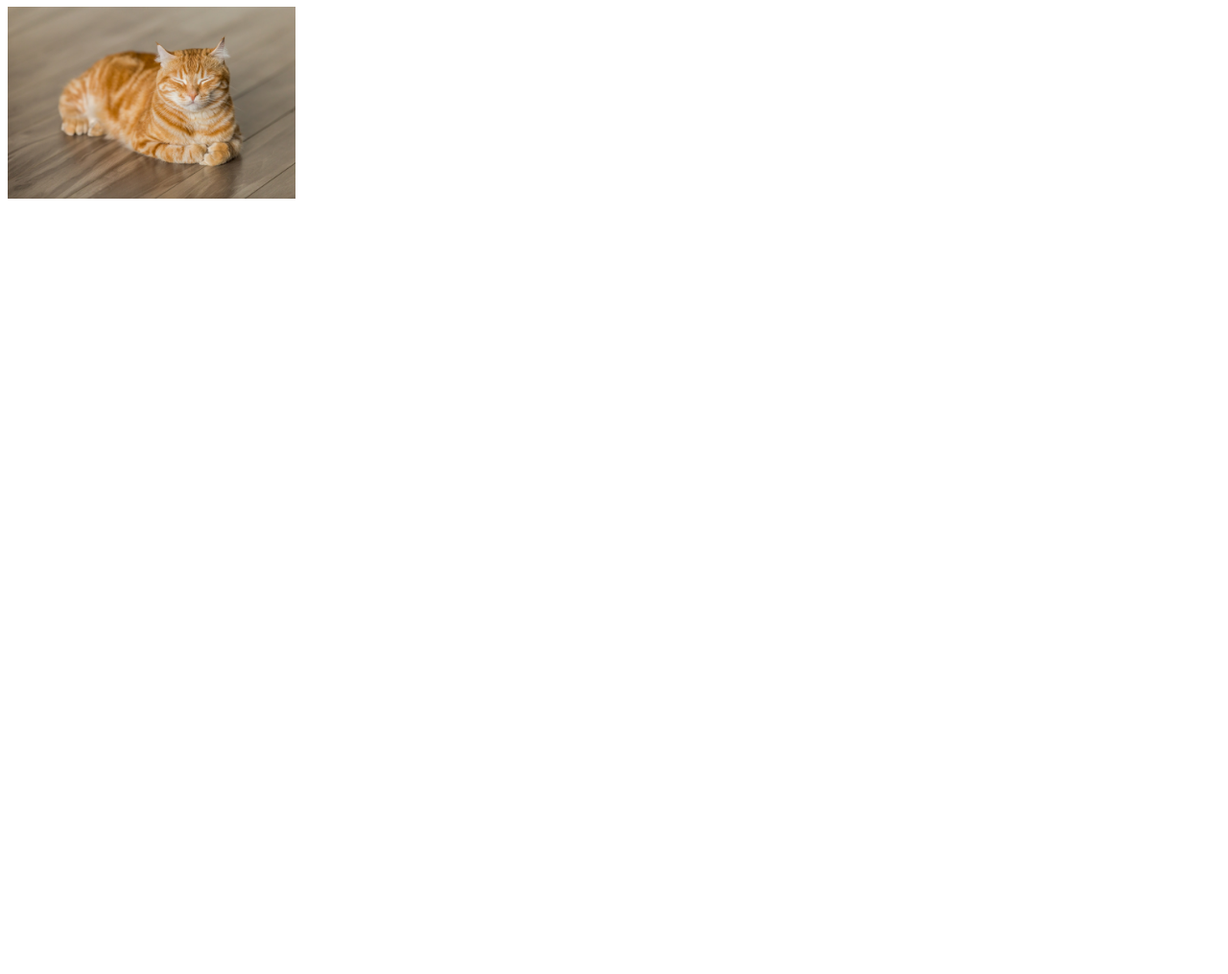
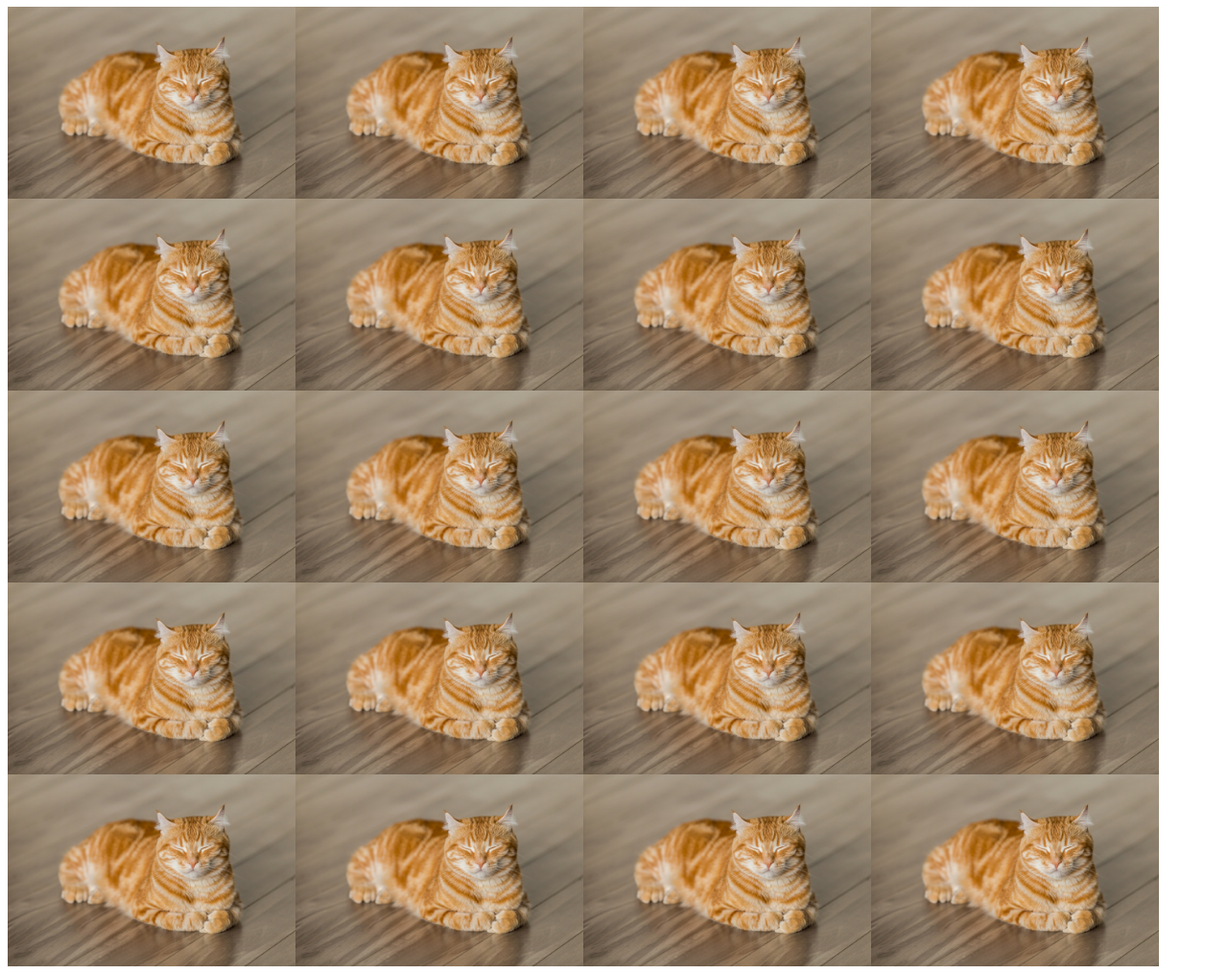
Before and after one commit to jdawsonimgix/gatsby-plugin-image-demo, a Gatsby site: page / in a window 1280 px wide. Shown: the part 73-1088 px from the top of the page at 96% size. Before the commit the page ends 800 px from the top, so only its background shows below. Built offline with nearby package versions, Linux system fonts and the light colour scheme; Gatsby itself is replaced by a stand-in of ours.

Commit message:
updated images for display. Also updated image formats

```diff
--- a/src/pages/index.js
+++ b/src/pages/index.js
@@ -4,11 +4,147 @@ import { StaticImage } from 'gatsby-plugin-image'
 export default function Home() {
   return <div>
 
-   <h1>Hello world!</h1>
+   <h1>Demo app using gatsby-plugin-image</h1>
+
     <StaticImage
       src="../images/cat-1.jpeg"
       width={300}
       alt="Cat 1"
+      formats={["AUTO", "WEBP", "AVIF"]}
     />
+
+<StaticImage
+      src="../images/cat-1.jpeg"
+      width={300}
+      alt="Cat 1"
+      formats={["AUTO", "WEBP", "AVIF"]}
+    />
+
+<StaticImage
+      src="../images/cat-1.jpeg"
+      width={300}
+      alt="Cat 1"
+      formats={["AUTO", "WEBP", "AVIF"]}
+    />
+
+<StaticImage
+      src="../images/cat-1.jpeg"
+      width={300}
+      alt="Cat 1"
+      formats={["AUTO", "WEBP", "AVIF"]}
+    />
+
+<StaticImage
+      src="../images/cat-1.jpeg"
+      width={300}
+      alt="Cat 1"
+      formats={["AUTO", "WEBP", "AVIF"]}
+    />
+
+<StaticImage
+      src="../images/cat-1.jpeg"
+      width={300}
+      alt="Cat 1"
+      formats={["AUTO", "WEBP", "AVIF"]}
+    />
+
+<StaticImage
+      src="../images/cat-1.jpeg"
+      width={300}
+      alt="Cat 1"
+      formats={["AUTO", "WEBP", "AVIF"]}
+    />
+
+<StaticImage
+      src="../images/cat-1.jpeg"
+      width={300}
+      alt="Cat 1"
+      formats={["AUTO", "WEBP", "AVIF"]}
+    />
+
+<StaticImage
+      src="../images/cat-1.jpeg"
+      width={300}
+      alt="Cat 1"
+      formats={["AUTO", "WEBP", "AVIF"]}
+    />
+
+<StaticImage
+      src="../images/cat-1.jpeg"
+      width={300}
+      alt="Cat 1"
+      formats={["AUTO", "WEBP", "AVIF"]}
+    />
+
+<StaticImage
+      src="../images/cat-1.jpeg"
+      width={300}
+      alt="Cat 1"
+      formats={["AUTO", "WEBP", "AVIF"]}
+    />
+
+<StaticImage
+      src="../images/cat-1.jpeg"
+      width={300}
+      alt="Cat 1"
+      formats={["AUTO", "WEBP", "AVIF"]}
+    />
+
+<StaticImage
+      src="../images/cat-1.jpeg"
+      width={300}
+      alt="Cat 1"
+      formats={["AUTO", "WEBP", "AVIF"]}
+    />
+
+<StaticImage
+      src="../images/cat-1.jpeg"
+      width={300}
+      alt="Cat 1"
+      formats={["AUTO", "WEBP", "AVIF"]}
+    />
+
+<StaticImage
+      src="../images/cat-1.jpeg"
+      width={300}
+      alt="Cat 1"
+      formats={["AUTO", "WEBP", "AVIF"]}
+    />
+
+<StaticImage
+      src="../images/cat-1.jpeg"
+      width={300}
+      alt="Cat 1"
+      formats={["AUTO", "WEBP", "AVIF"]}
+    />
+
+<StaticImage
+      src="../images/cat-1.jpeg"
+      width={300}
+      alt="Cat 1"
+      formats={["AUTO", "WEBP", "AVIF"]}
+    />
+
+<StaticImage
+      src="../images/cat-1.jpeg"
+      width={300}
+      alt="Cat 1"
+      formats={["AUTO", "WEBP", "AVIF"]}
+    />
+
+<StaticImage
+      src="../images/cat-1.jpeg"
+      width={300}
+      alt="Cat 1"
+      formats={["AUTO", "WEBP", "AVIF"]}
+    />
+
+<StaticImage
+      src="../images/cat-1.jpeg"
+      width={300}
+      alt="Cat 1"
+      formats={["AUTO", "WEBP", "AVIF"]}
+    />
+
     </div>
 }
```
